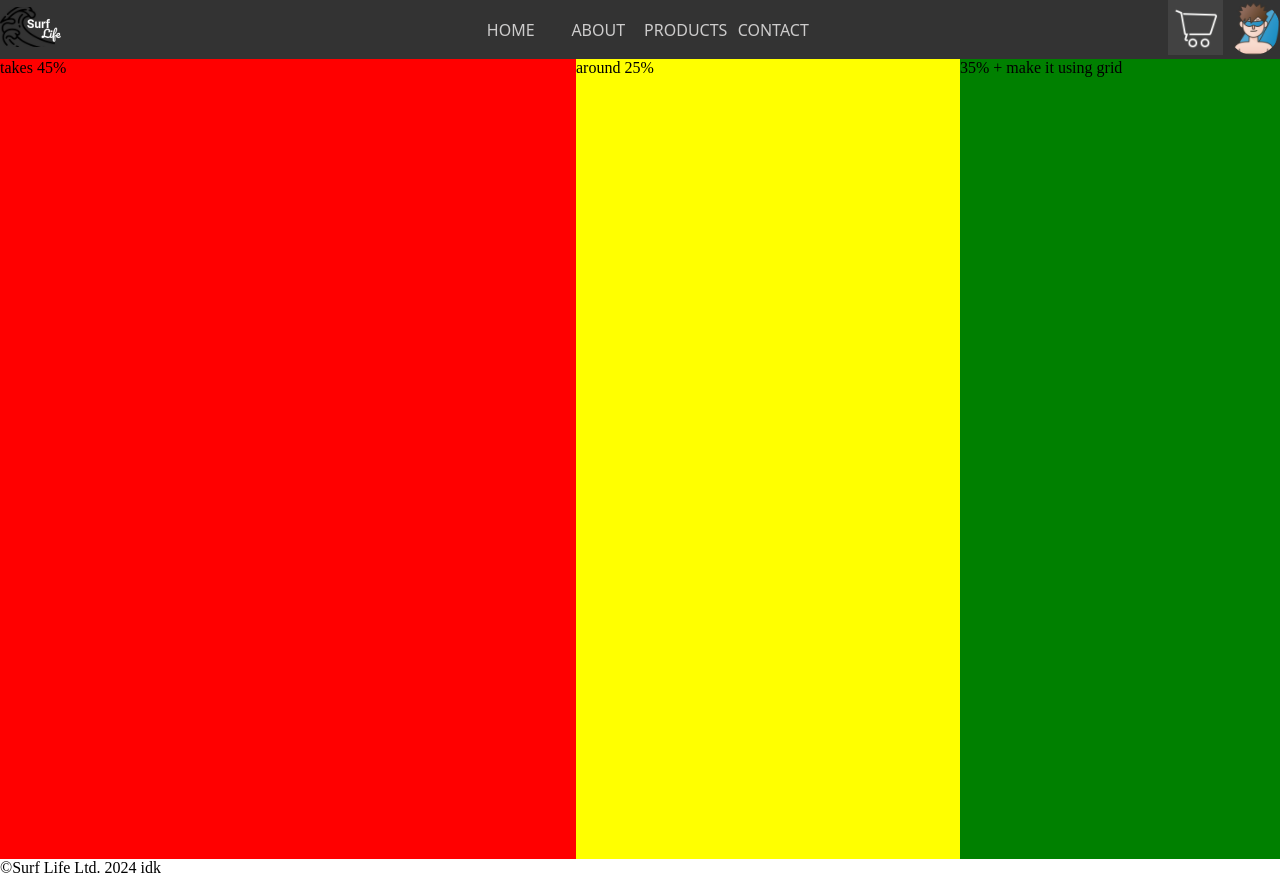
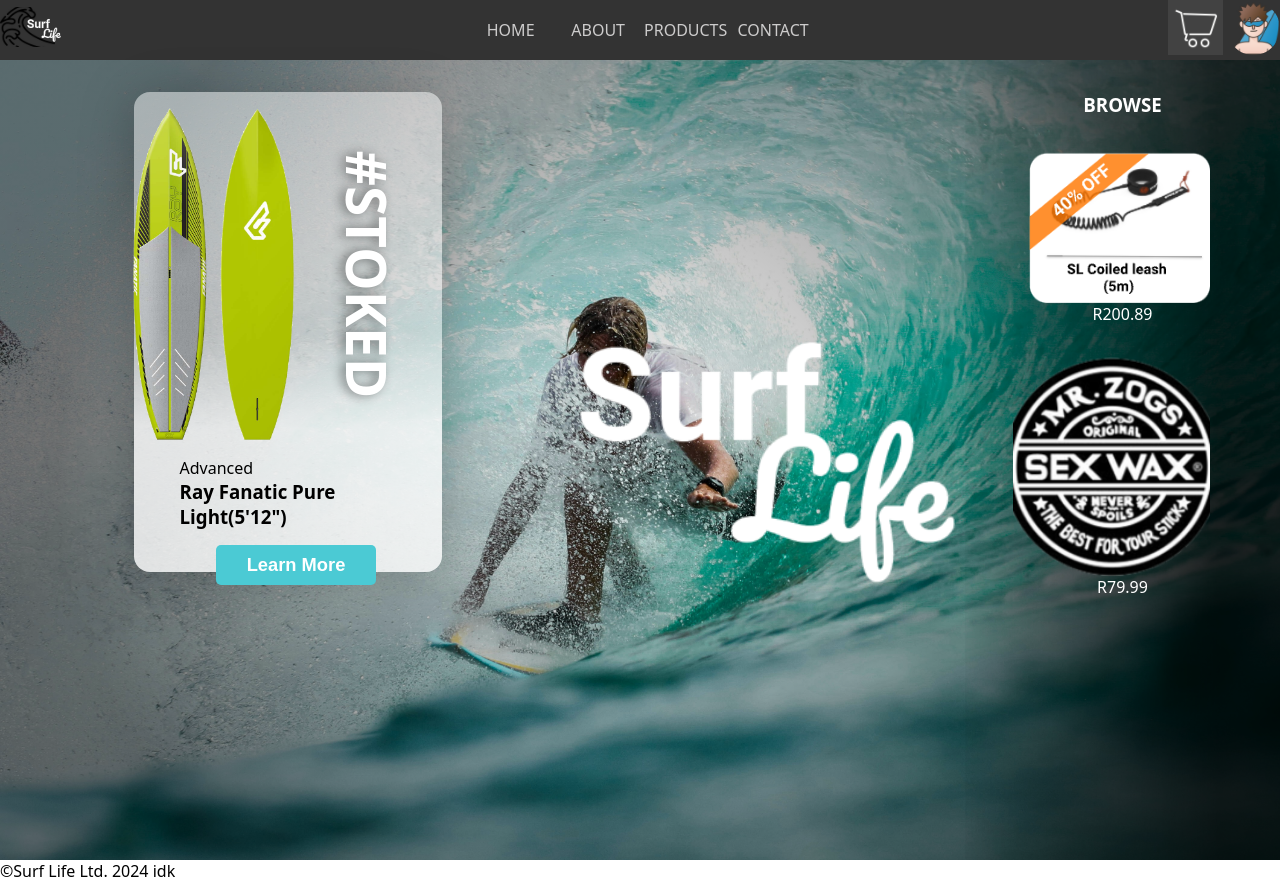
Before and after one commit to ArachnidArchitect/E-commerceEOM, a plain HTML site: page index.html in a window 1280 px wide. Drawn offline with nearby package versions, Linux system fonts and the light colour scheme.

Commit message:
home more than semi-Complete

```diff
--- a/CSS/style.css
+++ b/CSS/style.css
@@ -2,6 +2,10 @@
     margin: 0;
     padding: 0;
     box-sizing: border-box;
+}
+body{
+    font-family: system-ui, -apple-system, BlinkMacSystemFont, 'Segoe UI', Roboto, Oxygen, Ubuntu, Cantarell, 'Open Sans', 'Helvetica Neue', sans-serif;
+
 }
 /* navbar */
 .logo{
@@ -51,11 +55,12 @@
     }
 
 /* landing page */
-main{
+#landing{
     height: 100vh;
     background-image: url('../IMAGES/landingBg.jpg');
     background-size: 100%;
     background-position-x: 80%;
+
 }
 .rad-shadow{
     height: 100%;
@@ -72,13 +77,112 @@ background: radial-gradient(circle, rgba(0,0,0,0) 0%, rgba(0,0,0,0.55) 77%);
     }
     .cardContainer{
         width: 45%;
-        background-color: red;
+        padding: 2em;
     }
+.landingCardTemplate{
+    background-image: linear-gradient(180deg, rgba(255, 255, 255, 0.47) 50%, rgba(255, 255, 255, 0.800) 70%);
+    margin: 0 auto;
+    width: 60%;
+    height: 30em;
+    border-radius: 1em;
+    display: flex;
+    flex-direction: column;
+    padding: 1em 0 1em 1em;
+    box-shadow: 0 4px 54px rgba(0, 0, 0, 0.25);
+    animation-timing-function: cubic-bezier(0.455, 0.03, 0.515, 0.955);
+
+}
+.LCTcard1{
+    display: none;
+}
+.LCTcard2{
+    display: none;
+}
+.LCTRow1{
+    display: flex;
+    flex-direction: row;
+    align-items: center;
+    justify-content: flex-end;
+}
+.tester{
+    display: flex;
+    /* width: 5%; */
+
+}
+
+h1.stoked{
+margin-left: -50px;
+margin-right: -50px;
+    transform: rotate(90deg);
+    /* height: 33px; */
+    flex-basis:33px ;
+    color: white;
+    font-size: 6ch;
+    text-shadow: 0 4px 11px rgba(0, 0, 0, 0.448);
+
+}
+.LCTRow2{
+    width: 80%;
+    margin: 0 auto;
+    padding: 1em 0 1em 0;
+}
+.LCTRow3{
+    display: flex;
+    flex-direction: row;
+    justify-content: center;
+}
+.LCTbtn{
+    margin: 0 auto;
+    width:50%;
+    min-width: 160px;
+    font-weight: 600;
+    font-size: 2ch;
+    padding:.5em;
+    border-radius: 5px;
+    border: none;
+    background-color:#4BCAD4 ;
+    color: white;
+}
+
     .landingTitle{
         width: 30%;
-        background-color: yellow;
+        display: flex;
+        flex-direction: column;
+        justify-content: center;
     }
     .landingBrowse{
         width: 25%;
-        background-color: green;
+        display: flex;
+        flex-direction: row;
+        justify-content: flex-end;
+        text-transform: uppercase;
+
     }
+    .landingBrowseTemplate{
+        padding: 2em;
+        color: white;
+        text-align: center;
+        display: flex;
+        flex-direction: column;
+        background-image: linear-gradient(-90deg, rgba(0, 0, 0, 0.641) 20%,rgba(0, 0, 0, 0.022) 100%);
+
+    }
+    .galleryCard{
+        display: flex;
+        flex-direction: column;
+        padding: 1em;
+    }
+    .galleryCard img{
+        width: 90%;
+    }
+
+    /* card animations */
+    @keyframes disappear {
+        from {transform: translateX(0px); opacity:100%; }
+        to {transform:translateX(100px);
+            opacity: 0;}
+      }
+    @keyframes appear {
+        from {transform: translateX(-100px); opacity: 0;}
+        to {transform:translateX(0px); opacity:100%; }
+      }
--- /dev/null
+++ b/SCRIPTS/index.js
@@ -0,0 +1,27 @@
+let card1 = document.querySelector('.LCTcard1')
+let card2 = document.querySelector('.LCTcard2')
+let cards = [card1, card2]
+function sleep(ms) {
+    return new Promise(resolve => setTimeout(resolve, ms));
+  }
+
+// This is a function that acts as a slide show for the boards that appear on the home screen
+  function alternateCards(input) {
+
+      index = cards.indexOf(input)
+
+        cards[index].style.display = 'block'
+        cards[index].style.animation ="appear 3s"
+        // change the delay here
+        sleep(8000).then(() => {
+            cards[index].style.animation ="disappear 2s";
+            sleep(2000).then(() => {
+                // don't touch anything here
+                    cards[index].style.display ="none";
+                    index==cards.length-1?alternateCards(cards[0]):alternateCards(cards[index+1])
+                })})
+
+    }
+
+
+alternateCards(card1)
--- a/index.html
+++ b/index.html
@@ -1,11 +1,14 @@
 <!DOCTYPE html>
 <html lang="en">
+
 <head>
     <meta charset="UTF-8">
     <meta name="viewport" content="width=device-width, initial-scale=1.0">
     <link rel="stylesheet" href="./CSS/style.css">
+    <link href="https://unpkg.com/aos@2.3.1/dist/aos.css" rel="stylesheet">
     <title>Surf Life - Home</title>
 </head>
+
 <body>
     <nav>
         <div class="logo"> <img src="./IMAGES/Logo.png" alt="Surf Life Logo"></div>
@@ -15,7 +18,8 @@
                 <li><a href="./HTML/about.html">About</a></li>
                 <li><a href="./HTML/products.html">Products</a></li>
                 <li><a href="./HTML/contact.html">Contact</a></li>
-        </ul></div>
+            </ul>
+        </div>
         <div class="navEnd">
             <a href="./HTML/cart.html"><img src="./IMAGES/image.png.png" alt=""></a>
             <img src="./IMAGES/image.png (1).png" alt="">
@@ -23,12 +27,51 @@
 
     </nav>
 
-    <main>
+    <main id="landing">
         <div class="rad-shadow">
             <div class="landingContainer">
-        <div class="cardContainer">takes 45%</div>
-        <div class="landingTitle">around 25%</div>
-        <div class="landingBrowse">35% + make it using grid</div>
+                <div class="cardContainer">
+                    <div class="landingCardTemplate LCTcard1">
+                        <div class="LCTRow1"> <img src="./IMAGES/fanatic.png" alt="" width="161px">
+                            <h1 class="stoked">#STOKED</h1>
+                        </div>
+
+                        <div class="LCTRow2"> <span>Advanced</span>
+                            <h3>Ray Fanatic Pure Light(5'12")</h3>
+                        </div>
+                        <div class="LCTRow3">
+                            <button class="LCTbtn">Learn More</button>
+                        </div>
+                    </div>
+                    <div class="landingCardTemplate LCTcard2">
+                        <div class="LCTRow1"> <img src="./IMAGES/cabana.png" width="" alt="" width="161px">
+                            <h1 class="stoked">#STOKED</h1>
+                        </div>
+
+                        <div class="LCTRow2"> <span>Advanced</span>
+                            <h3>Cabana 15 Lulu Dk</h3>
+                        </div>
+                        <div class="LCTRow3">
+                            <button class="LCTbtn">Learn More</button>
+                        </div>
+                    </div>
+                </div>
+                <div class="landingTitle"><img src="./IMAGES/LogoText.png" alt=""></div>
+                <div class="landingBrowse">
+                    <div class="landingBrowseTemplate" data-aos="fade-left" data-aos-duration="1000">
+                        <h3>Browse</h3>
+                        <div class="landingGallery">
+                            <div class="galleryCard">
+                                <img src="./IMAGES/coiledLeash.png" alt="">
+                                <span>R200.89</span>
+                            </div>
+                            <div class="galleryCard">
+                                <img src="./IMAGES/sexWax.png" alt="">
+                                <span>R79.99</span>
+                            </div>
+                        </div>
+                    </div>
+                </div>
             </div>
 
         </div>
@@ -37,5 +80,11 @@
         ©Surf Life Ltd. 2024
         idk
     </footer>
+    <script src="./SCRIPTS/index.js"></script>
+    <script src="https://unpkg.com/aos@2.3.1/dist/aos.js"></script>
+    <script>
+        AOS.init();
+    </script>
 </body>
+
 </html>
```
Also changed, not shown: IMAGES/LogoText.png (added), IMAGES/cabana.png (added), IMAGES/coiledLeash.png (added), IMAGES/fanatic.png (added), IMAGES/sexWax.png (added). Lines whose indentation alone changed are shown as unchanged.
